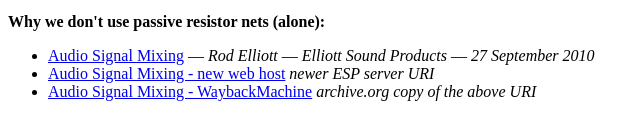
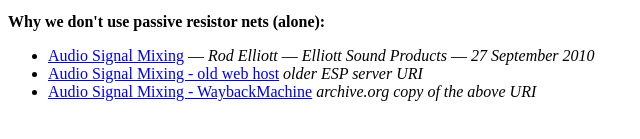
Before and after one commit to wa1tnr/wa1tnr.github.io, a plain HTML site: page Articles/Electronics/audio_mixing.html in a window 1280 px wide. Shown: the part 241-380 px from the top of the page, 0-640 px from the left. Drawn offline with Linux system fonts and the light colour scheme.

```diff
--- a/Articles/Electronics/audio_mixing.html
+++ b/Articles/Electronics/audio_mixing.html
@@ -83,24 +83,16 @@
           <em>Elliott Sound Products</em> &mdash;
           <em>27 September 2010</em>
         </li>
-
-
-
         <li>
           <a href=
             "http://sound.whsites.net/articles/audio-mixing.htm"
-            >Audio Signal Mixing - new web host</a> <em> newer ESP server URI</em>
+            >Audio Signal Mixing - old web host</a> <em> older ESP server URI</em>
         </li>
-
-
-
         <li>
           <a href=
             "https://web.archive.org/web/20190716203900/http://sound.whsites.net:80/articles/audio-mixing.htm"
             >Audio Signal Mixing - WaybackMachine</a> <em> archive.org copy of the above URI</em>
         </li>
-
-
       </ul>
     </p>
   </body>
```
